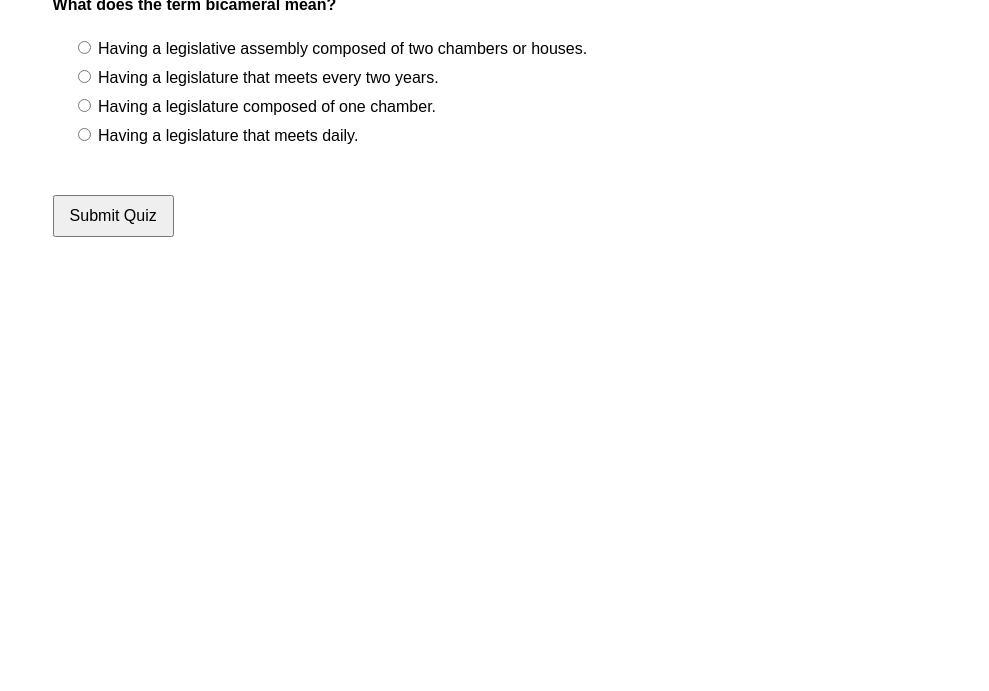
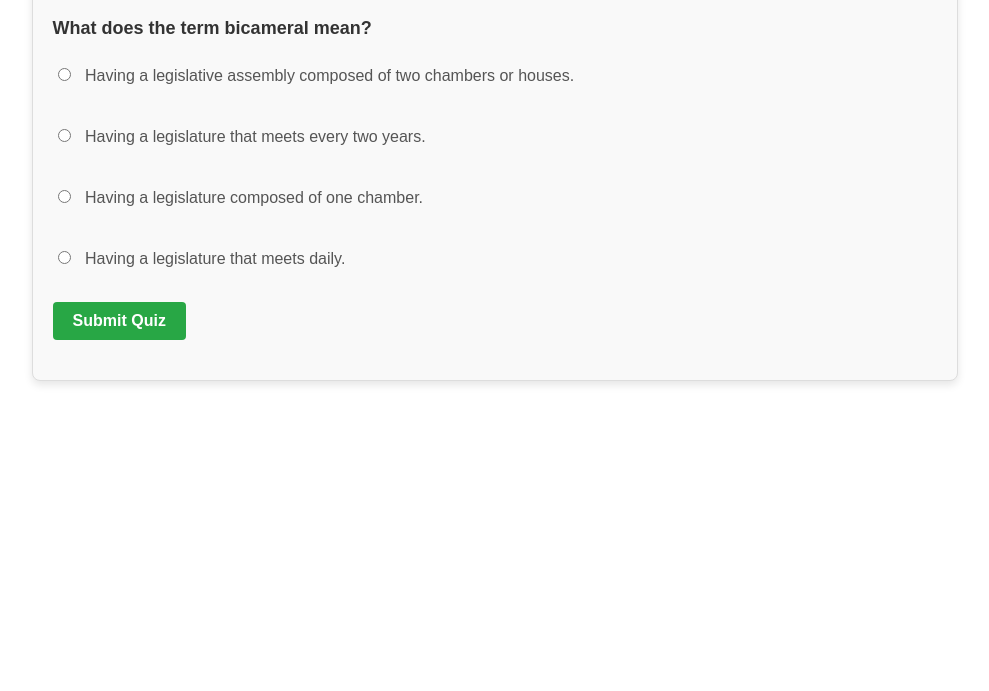
Before and after one commit to Jfuentes007/texas-government-quiz, a plain HTML site: page index.html in a window 1280 px wide. Shown: the part 109-800 px from the top of the page, without its empty margins (145-1134 px from the left). Drawn offline with Linux system fonts and the light colour scheme.

Commit message:
Update styles.css

```diff
--- a/styles.css
+++ b/styles.css
@@ -1,24 +1,65 @@
-/* Improved Spacing for Questions and Answers */
+/* Styles for the Quiz Container */
 .quiz-container {
     width: 70%;
     margin: 0 auto;
     font-family: Arial, sans-serif;
-    line-height: 1.8;
+    line-height: 1.6;
+    padding: 20px;
+    background-color: #f9f9f9;
+    border: 1px solid #ddd;
+    border-radius: 8px;
+    box-shadow: 0px 4px 8px rgba(0, 0, 0, 0.1);
 }
 
+/* Styles for Questions */
 .question {
-    margin-bottom: 15px;
+    margin-bottom: 20px;
     font-weight: bold;
+    font-size: 18px;
+    color: #333;
 }
 
-.answers {
-    margin-left: 20px;
-    margin-bottom: 25px;
+/* Styles for Answer Options */
+.answers label {
+    display: block;
+    margin-bottom: 10px;
+    font-size: 16px;
+    color: #555;
+    cursor: pointer;
 }
 
+.answers input[type="radio"] {
+    margin-right: 10px;
+}
+
+/* Styles for the Submit Button */
 button {
+    display: inline-block;
     margin-top: 20px;
-    padding: 10px 15px;
+    padding: 10px 20px;
     font-size: 16px;
+    font-weight: bold;
+    color: #fff;
+    background-color: #28a745;
+    border: none;
+    border-radius: 4px;
     cursor: pointer;
+    transition: background-color 0.3s ease;
 }
+
+button:hover {
+    background-color: #218838;
+}
+
+button:active {
+    background-color: #1e7e34;
+}
+
+/* Styles for Results */
+#results {
+    margin-top: 20px;
+    font-size: 18px;
+    font-weight: bold;
+    color: #333;
+    text-align: center;
+}
```
